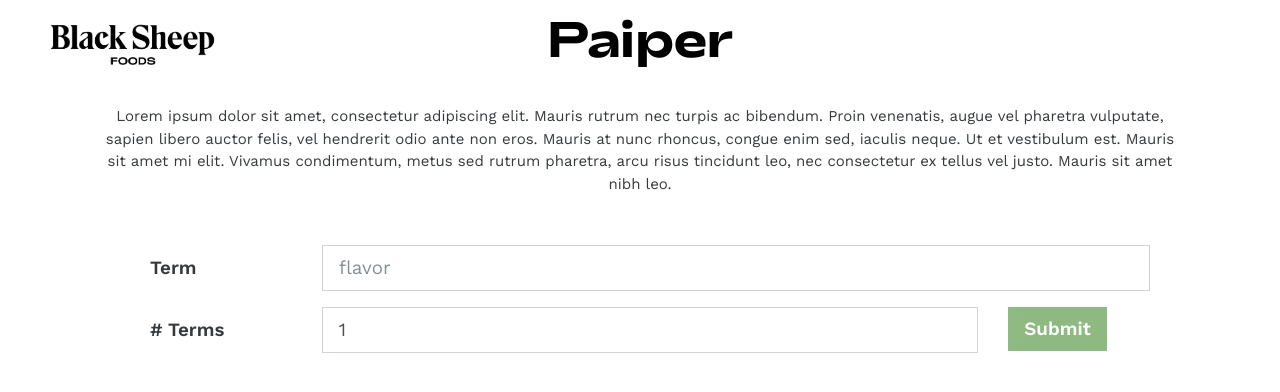
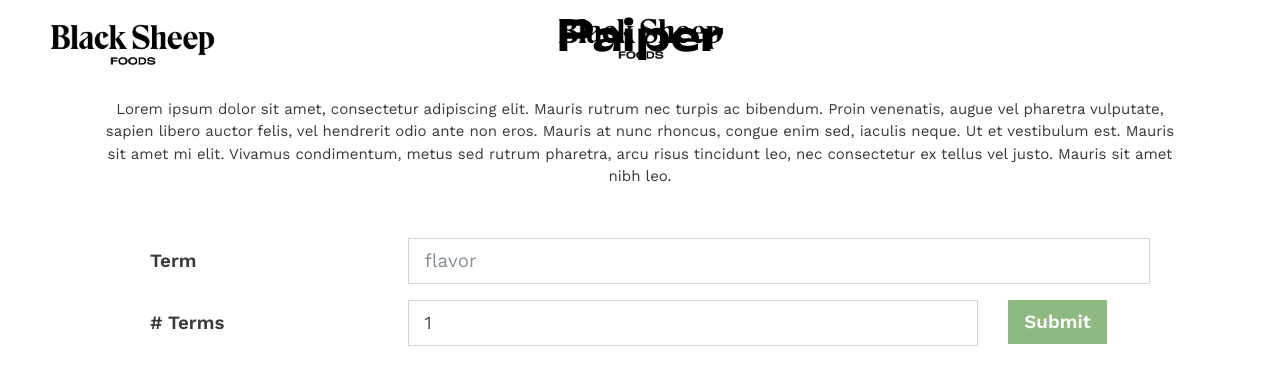
Before and after one commit to rjintu/bsf-aws, a React (Create React App) app: page / in a window 1280 px wide. Shown: the top 392 px of the page. Built offline with nearby package versions, Linux system fonts and the light colour scheme.

Commit message:
Optimized for mobile

```diff
--- a/src/App.css
+++ b/src/App.css
@@ -65,11 +65,25 @@
 
 /* CUSTOM */
 
+.logo {
+  width: 168px;
+}
+
 #logo {
-  position: fixed;
-  top: 23px;
-  left: 48px;
-  width: 168px;
+    position: absolute;
+    top: 23px;
+    left: 48px;
+}
+@media (max-width: 576px) {
+  #logo {
+    height: 0px;
+  }
+}
+
+@media (min-width: 576px) {
+  #logo-container {
+    height: 0px;
+  }
 }
 
 #header {
@@ -77,7 +91,7 @@
   color: black;
   font-family: 'Adieu';
   font-style: bold;
-  font-size: 50px;
+  font-size: 45px;
   align: center;
 }
 
--- a/src/App.js
+++ b/src/App.js
@@ -1,5 +1,7 @@
 import React from 'react';
 import Container from "react-bootstrap/Container";
+import Row from "react-bootstrap/Row";
+import Col from "react-bootstrap/Col";
 import Image from "react-bootstrap/Image";
 import SimilarForm from "./components/SimilarForm";
 import Results from "./components/Results";
@@ -58,9 +60,16 @@
     return (
       <div id="app">
         <Container>
-          <Image id="logo" src={logo} />
-          <Container id="header" className="text-center" fluid>
-            Paiper
+          <Container id="header">
+            <Image id="logo" className="logo" src={logo} />
+            <Row>
+              <Col id="logo-container" sm={0} className="text-center">
+                <Image className="logo" src={logo} />
+              </Col>
+              <Col sm={12} className="text-center">
+                Paiper
+              </Col>
+            </Row>
           </Container>
           <Container id="description" className="text-center" fluid>
             Lorem ipsum dolor sit amet, consectetur adipiscing elit. Mauris rutrum nec turpis ac bibendum. Proin venenatis, augue vel pharetra vulputate, sapien libero auctor felis, vel hendrerit odio ante non eros. Mauris at nunc rhoncus, congue enim sed, iaculis neque. Ut et vestibulum est. Mauris sit amet mi elit. Vivamus condimentum, metus sed rutrum pharetra, arcu risus tincidunt leo, nec consectetur ex tellus vel justo. Mauris sit amet nibh leo.
--- a/src/components/SimilarForm.js
+++ b/src/components/SimilarForm.js
@@ -65,7 +65,7 @@
       <Container id="form-container" fluid>
         <Form onSubmit={this.handleSubmit}>
           <Form.Group as={Row}>
-            <Form.Label column sm={2} className="col-form-label-lg">Term</Form.Label>
+            <Form.Label column sm={3} className="col-form-label-lg">Term</Form.Label>
             <Col>
               <Form.Control className="form-control-lg"
                 type="text" name="term"
@@ -75,7 +75,7 @@
             </Col>
           </Form.Group>
           <Form.Group as={Row}>
-            <Form.Label column sm={2} className="col-form-label-lg"># Terms</Form.Label>
+            <Form.Label column sm={3} className="col-form-label-lg"># Terms</Form.Label>
             <Col>
               <Form.Control className="form-control-lg"
                 type="number" name="topn"
```
